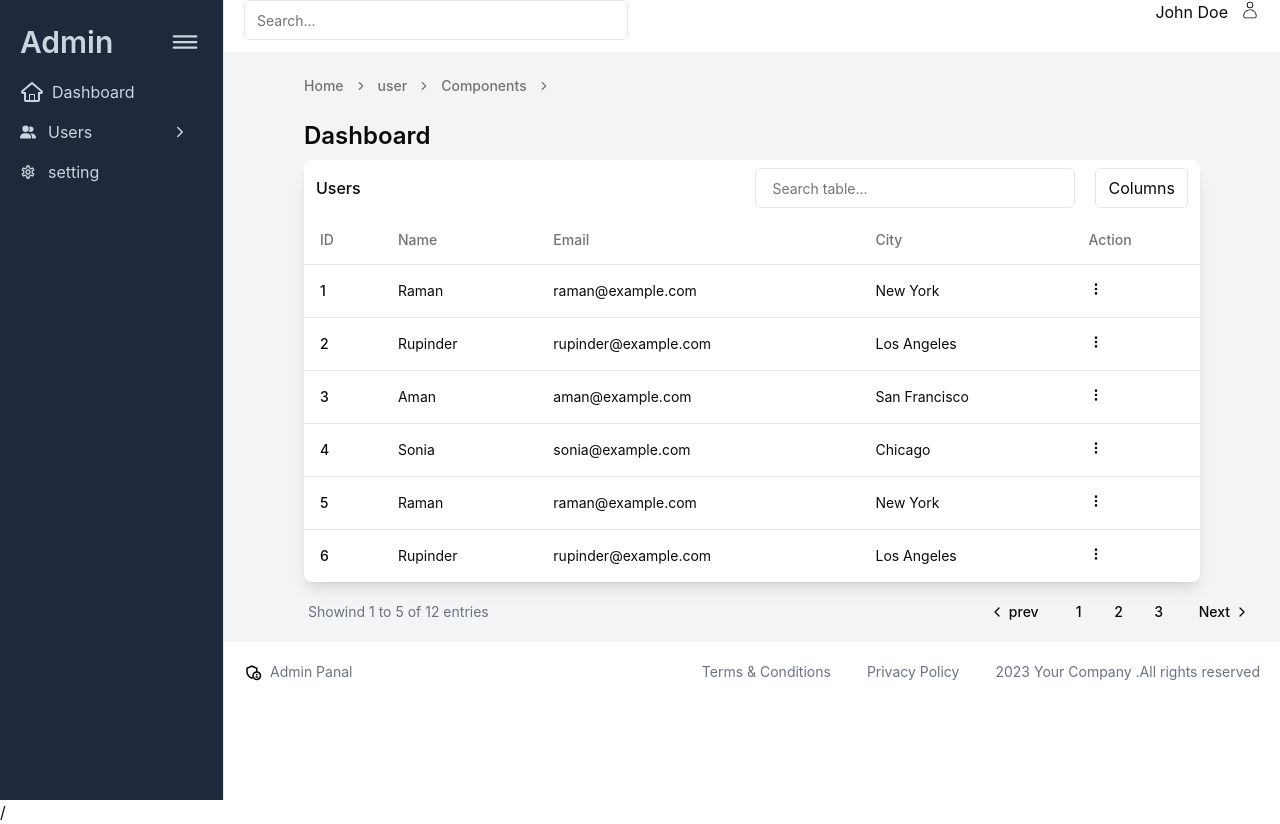
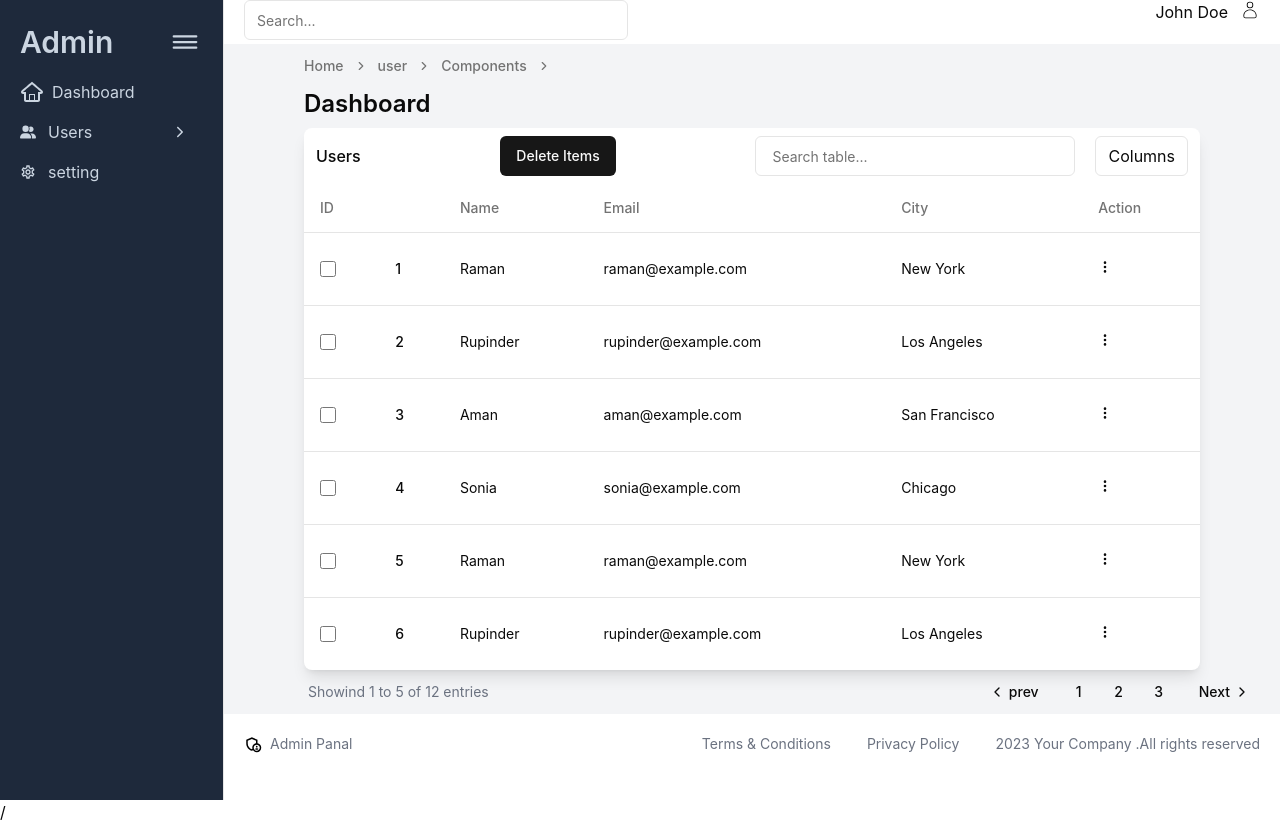
Before and after one commit to Rupinder-17/react-app3, a React (Vite) app: page / in a window 1280 px wide. Built offline with nearby package versions, Linux system fonts and the light colour scheme.

Commit message:
apply multiple delete items and handle with props

```diff
--- a/src/Components/Table.jsx
+++ b/src/Components/Table.jsx
@@ -33,56 +33,9 @@ import {
   DialogTitle,
 } from "@/components/ui/dialog";
 
-const TableData = [
-  {
-    id: 1,
-    name: "Raman",
-    age: 25,
-    email: "raman@example.com",
-    city: "New York",
-  },
-  {
-    id: 2,
-    name: "Rupinder",
-    age: 28,
-    email: "rupinder@example.com",
-    city: "Los Angeles",
-  },
-  {
-    id: 3,
-    name: "Aman",
-    age: 28,
-    email: "aman@example.com",
-    city: "San Francisco",
-  },
-  {
-    id: 4,
-    name: "Sonia",
-    age: 24,
-    email: "sonia@example.com",
-    city: "Chicago",
-  },
-  {
-    id: 5,
-    name: "Raman",
-    age: 25,
-    email: "raman@example.com",
-    city: "New York",
-  },
-  {
-    id: 6,
-    name: "Rupinder",
-    age: 28,
-    email: "rupinder@example.com",
-    city: "Los Angeles",
-  },
-];
-
-export function TableDemo() {
-
-  const [userTable, setUserTable] = useState(TableData);
+export function TableDemo({ selectCheckedUsers, dataTable, setUserTable }) {
   const [isSheetOpen, setSheetOpen] = useState(false);
-  const [setSelectedUser] = useState({});
+  const [, setSelectedUser] = useState({});
   const [isDilogboxOpen, setDilogBox] = useState(false);
   const [userToDelete, setUserToDelete] = useState(null);
   const [updateUser, setUpdateUser] = useState({
@@ -108,7 +61,7 @@ export function TableDemo() {
 
   const handleDeleteUsr = () => {
     if (userToDelete) {
-      const delItem = userTable.filter((item) => item.id !== userToDelete.id);
+      const delItem = dataTable.filter((item) => item.id !== userToDelete.id);
       setUserTable(delItem);
       setDilogBox(false);
     }
@@ -118,14 +71,22 @@ export function TableDemo() {
     const { name, value } = e.target;
     setUpdateUser((prev) => ({ ...prev, [name]: value }));
   };
+
   const handleUpdateUser = () => {
     if (updateUser) {
-      const updateitem = userTable.map((item) =>
+      const updateitem = dataTable.map((item) =>
         item.id === updateUser.id ? updateUser : item
       );
       setUserTable(updateitem);
       setSheetOpen(false);
     }
+  };
+
+  const handleCheckboxChange = (id) => {
+
+    selectCheckedUsers((element) => [...element, id]);
+
+    // element.includes(id) ? element.filter((itemId) => itemId !== id) : [...element] );
   };
 
   return (
@@ -134,6 +95,7 @@ export function TableDemo() {
         <TableHeader>
           <TableRow>
             <TableHead className="">ID</TableHead>
+            <TableHead className=""></TableHead>
             <TableHead>Name</TableHead>
             <TableHead>Email</TableHead>
             <TableHead>City</TableHead>
@@ -141,10 +103,19 @@ export function TableDemo() {
           </TableRow>
         </TableHeader>
         <TableBody>
-          {userTable.length > 0 ? (
-            userTable.map((item) => (
+          {dataTable.length > 0 ? (
+            dataTable.map((item) => (
               <TableRow key={item.id}>
+                <TableCell className="font-medium">
+                  <Input
+                    type="checkbox"
+                    name="checkbox"
+                    className="w-4"
+                    onChange={() => handleCheckboxChange(item.id)}
+                  />
+                </TableCell>
                 <TableCell className="font-medium">{item.id}</TableCell>
+
                 <TableCell>{item.name}</TableCell>
                 <TableCell>{item.email}</TableCell>
                 <TableCell>{item.city}</TableCell>
@@ -214,7 +185,6 @@ export function TableDemo() {
               This action cannot be undone. This will permanently delete your
               account and remove your data from our servers.
             </SheetDescription>
-            <input type="text" />
             <Input
               type="text"
               name="name"
@@ -229,7 +199,7 @@ export function TableDemo() {
             />
             <Input
               type="text"
-              name=" city"
+              name="city"
               value={updateUser.city}
               onChange={handleChange}
             />
--- a/src/Components/TableDashboard.jsx
+++ b/src/Components/TableDashboard.jsx
@@ -25,8 +25,68 @@ import {
 } from "@/components/ui/dropdown-menu";
 import { IoMdCheckmark } from "react-icons/io";
 import { Footer } from "./Footer";
+import { Button } from "./ui/button";
+import { useState } from "react";
 
 export const TableDashboard = () => {
+  const TableData = [
+    {
+      id: 1,
+      name: "Raman",
+      age: 25,
+      email: "raman@example.com",
+      city: "New York",
+    },
+    {
+      id: 2,
+      name: "Rupinder",
+      age: 28,
+      email: "rupinder@example.com",
+      city: "Los Angeles",
+    },
+    {
+      id: 3,
+      name: "Aman",
+      age: 28,
+      email: "aman@example.com",
+      city: "San Francisco",
+    },
+    {
+      id: 4,
+      name: "Sonia",
+      age: 24,
+      email: "sonia@example.com",
+      city: "Chicago",
+    },
+    {
+      id: 5,
+      name: "Raman",
+      age: 25,
+      email: "raman@example.com",
+      city: "New York",
+    },
+    {
+      id: 6,
+      name: "Rupinder",
+      age: 28,
+      email: "rupinder@example.com",
+      city: "Los Angeles",
+    },
+  ];
+
+  const [checkedUsers, setCheckedUsers] = useState([]);
+  const [userTable, setUserTable] = useState(TableData);
+  console.log(userTable);
+
+  console.log(checkedUsers);
+
+  const handlecheckeditem = () => {
+    setUserTable((prev) =>
+      prev.filter((user) => !checkedUsers.includes(user.id))
+    );
+    setCheckedUsers([]);
+  };
+
   return (
     <div>
       <div className=" flex w-full">
@@ -34,7 +94,7 @@ export const TableDashboard = () => {
           <Admin />
         </div>
         <div className="w-[85%]">
-          <div className="flex gap-5 justify-between  px-5 w-  sticky top-0 z-50   ">
+          <div className="flex gap-5 justify-between  px-5   sticky top-0 z-50 ">
             <Input placeholder="Search..." className="w-96" />
             <div className="flex gap-3">
               <span>John Doe</span>
@@ -70,8 +130,8 @@ export const TableDashboard = () => {
               </div>
             </div>
           </div>
-          <div className="bg-gray-100 h-fit  mt-3">
-            <div className=" font-medium ml-20 py-6">
+          <div className="bg-gray-100   mt-1">
+            <div className=" font-medium ml-20 py-3">
               <BreadcrumbDemo />
             </div>
             <div className="">
@@ -79,6 +139,9 @@ export const TableDashboard = () => {
               <div className="bg-white rounded-lg ml-20 mr-20 shadow-lg">
                 <div className="flex justify-between  items-center mt-2 py-2 px-3">
                   <p className="font-medium">Users</p>
+                  <Button className="" onClick={handlecheckeditem}>
+                    Delete Items
+                  </Button>
                   <div className="flex gap-5">
                     <Input
                       type="search"
@@ -113,10 +176,14 @@ export const TableDashboard = () => {
                     </DropdownMenu>
                   </div>
                 </div>
-                <TableDemo />
+                <TableDemo
+                  selectCheckedUsers={setCheckedUsers}
+                  dataTable={userTable}
+                  setUserTable={setUserTable}
+                />
               </div>
               <div className="flex justify-between text-sm  px-5 items-center">
-                <p className="text-gray-500 ml-16 py-5">
+                <p className="text-gray-500 ml-16 py-3">
                   Showind 1 to 5 of 12 entries
                 </p>
                 <div>
```
